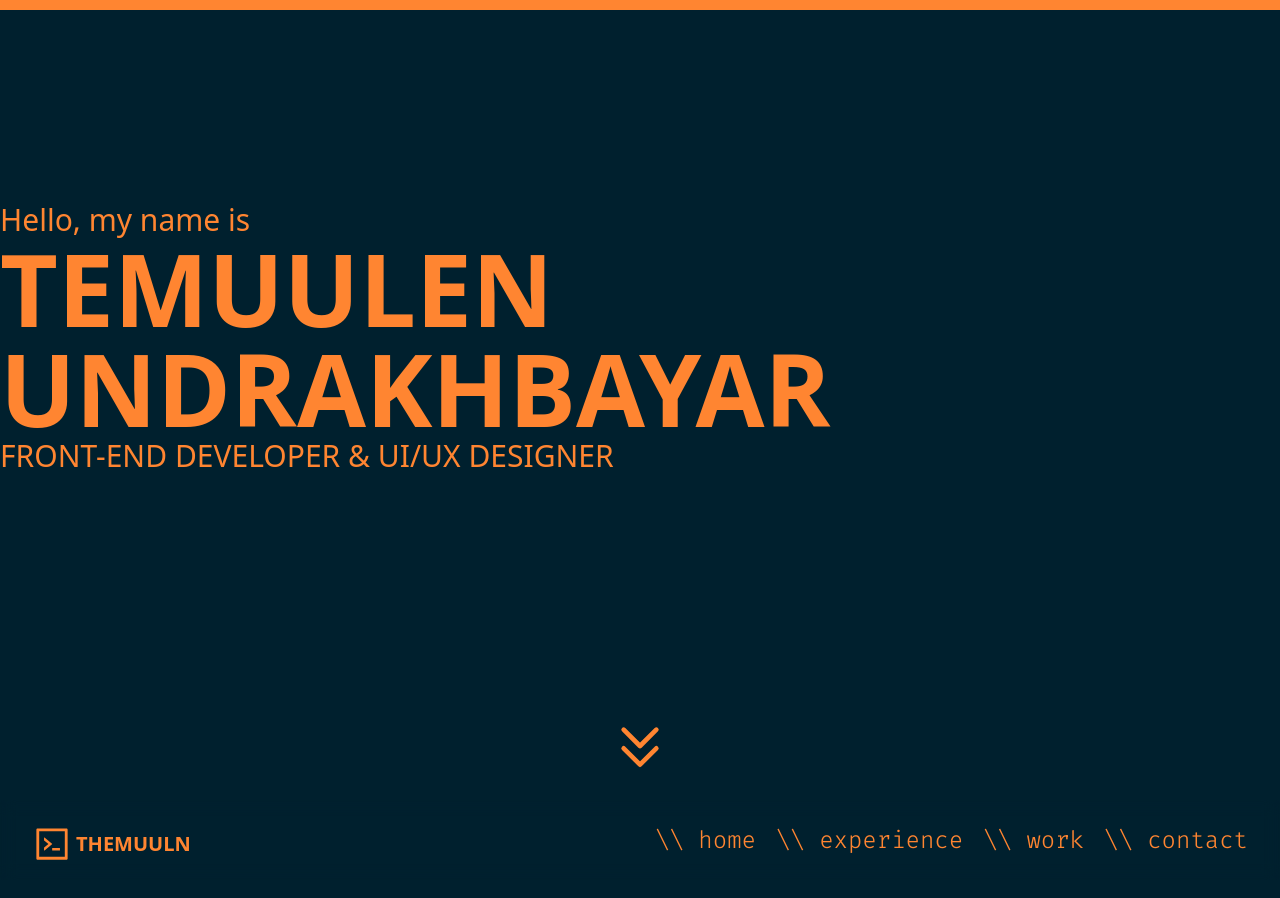
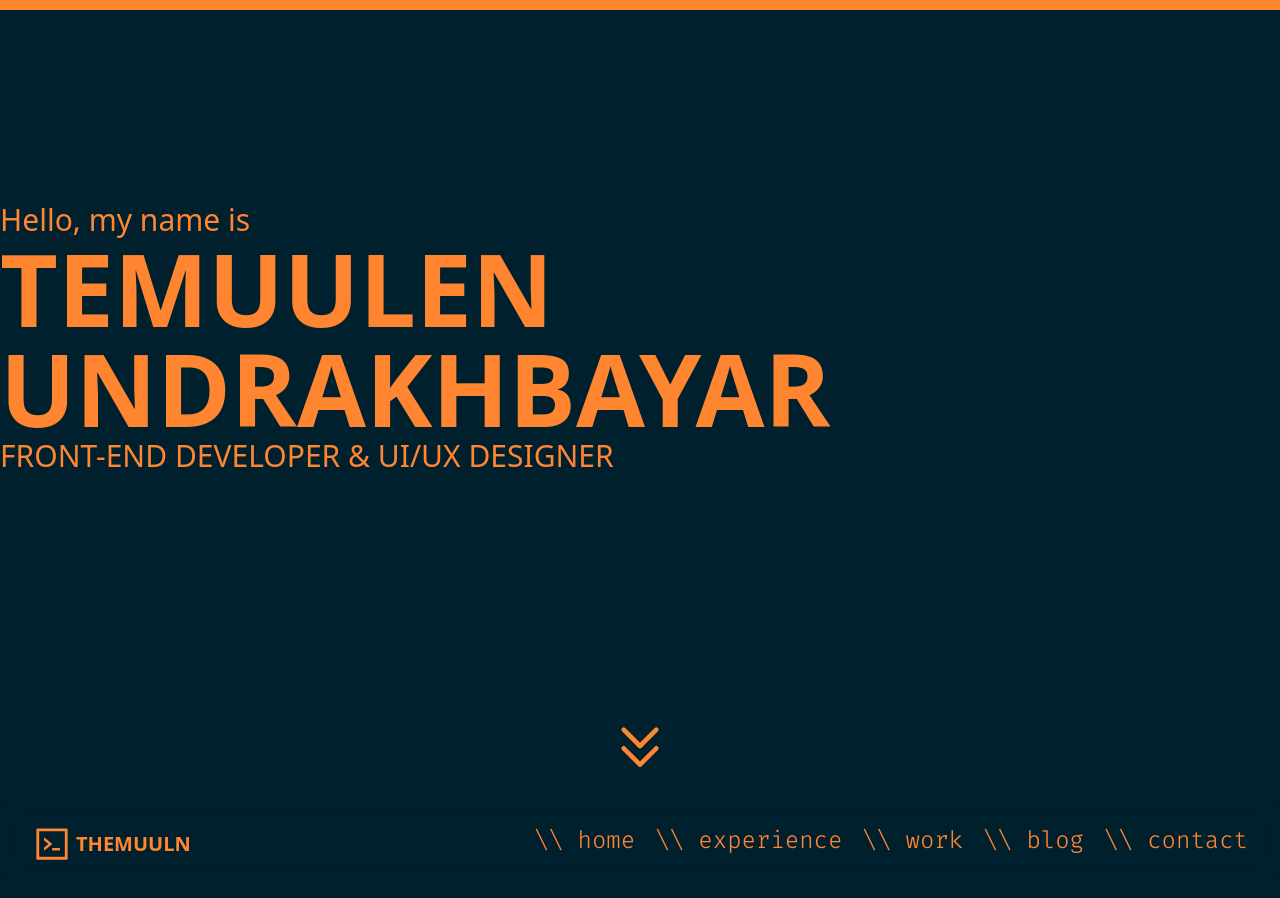
Before and after one commit to themuuln/final-portfolio, a Next.js app: page / in a window 1280 px wide. Shown: the top 898 px of the page. Built offline with nearby package versions, Linux system fonts and the light colour scheme.

Commit message:
update: header blog button added

```diff
--- a/components/header/HeaderRight.tsx
+++ b/components/header/HeaderRight.tsx
@@ -3,10 +3,11 @@ import Buttons from "./Buttons";
 const HeaderRight = () => {
   return (
     <>
-      <div className="flex gap-5 text-2xl font-bold rightSideHeader text-brand_main-500">
+      <div className="rightSideHeader flex gap-5 text-2xl font-bold text-brand_main-500">
         <Buttons context={"home"} />
         <Buttons context={"experience"} />
         <Buttons context={"work"} />
+        <Buttons context={"blog"} />
         <Buttons context={"contact"} />
       </div>
     </>
```
